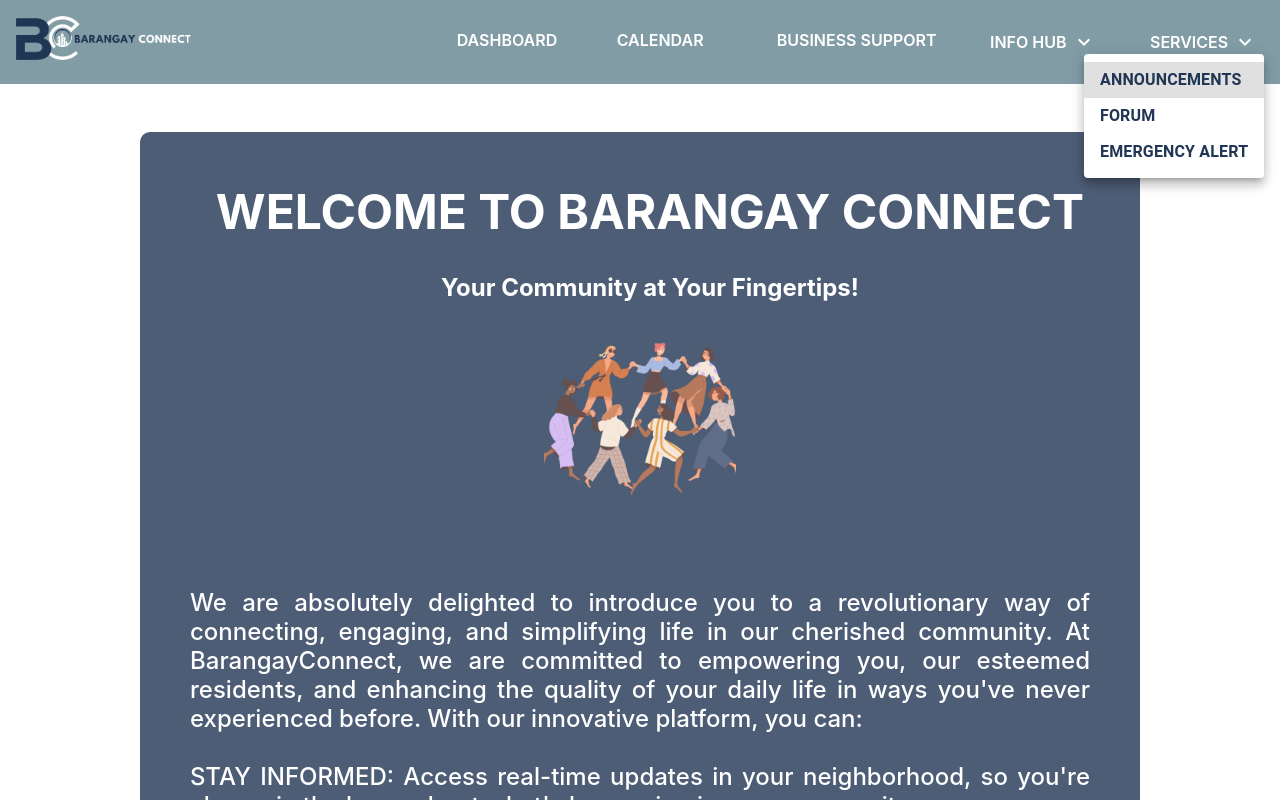
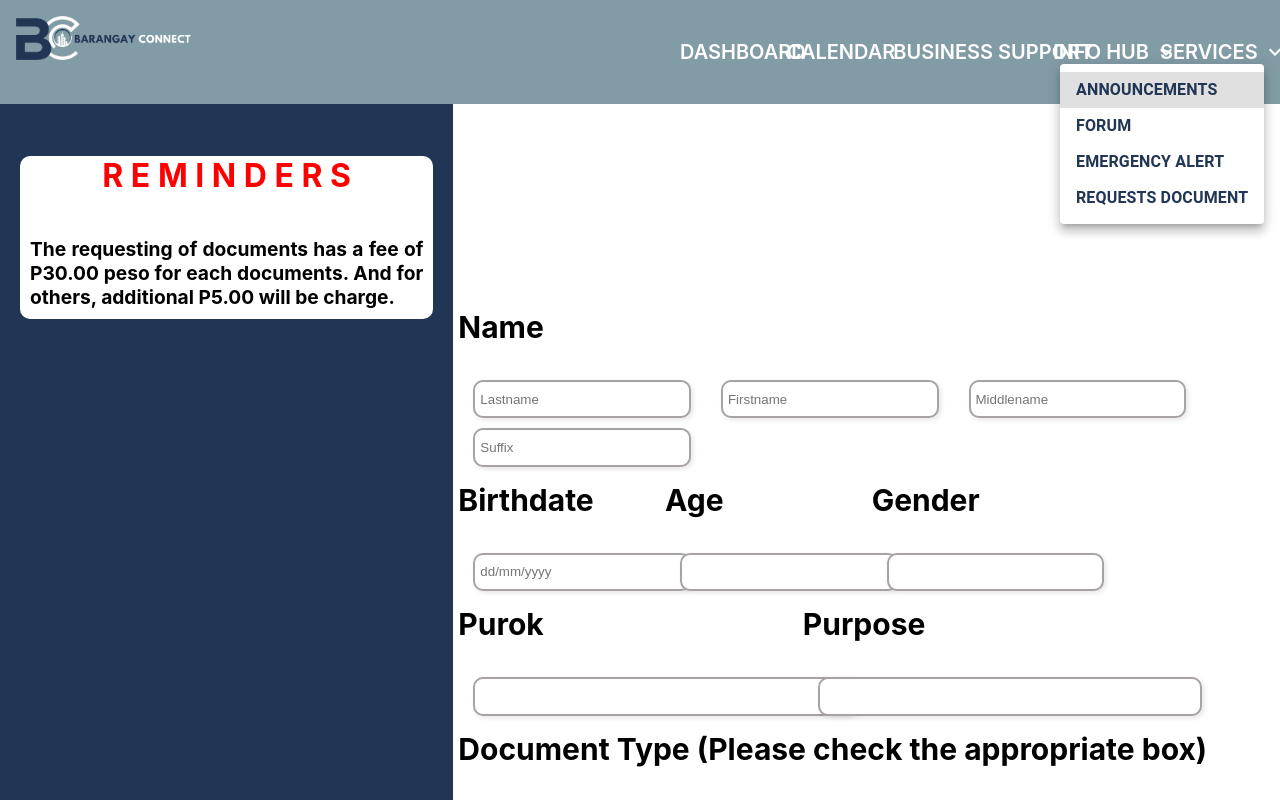
Before and after one commit to larapable/BarangayConnect_Project, a React (Create React App) app: page / in a window 1280 px wide. Both pictures are taken after a click on the link "SERVICES". Shown: the top 800 px of the page. Built offline with nearby package versions, Linux system fonts and the light colour scheme.

Commit message:
sample PR

```diff
--- a/src/Header.css
+++ b/src/Header.css
@@ -14,7 +14,7 @@
 
 .btn {
   text-align: right;
-  padding: 30px;
+  padding: 40px;
 
 }
 .noowrap{
@@ -26,7 +26,7 @@
   color: #fff;
   font-weight: 600;
   margin-right: 50px;
-  font-size: 16px;
+  font-size: 20px;
   display: flex;
   align-items: center;
   position: relative;
--- a/src/Header.js
+++ b/src/Header.js
@@ -29,30 +29,30 @@ export default function Header() {
       {/* Header */}
       <Grid container className="grid">
 
-        <Grid item sm={4}>
+        <Grid item sm={6}>
           <div className="conlogo">
             <img src={"headerlogo.png"} className="headlogo" alt="headerLogo" />
           </div>
         </Grid>
-        <Grid item sm={1.5} className="btn">
+        <Grid item sm={1} className="btn">
           <div className="noowrap">
             <Link to="home" className="header-link">DASHBOARD</Link>
           </div>
         </Grid>
 
-        <Grid item sm={1.5} className="btn">
+        <Grid item sm={1} className="btn">
           <div className="noowrap">
             <Link to="calendar" className="header-link">CALENDAR</Link>
           </div>
         </Grid>
 
-        <Grid item sm={2} className="btn">
+        <Grid item sm={1.5} className="btn">
           <div className="noowrap">
             <Link to="business" className="header-link">BUSINESS SUPPORT</Link>
           </div>
         </Grid>
 
-        <Grid item sm={1.5} className="btn">
+        <Grid item sm={1} className="btn">
           <div className="noowrap">
             <Link to="about"
               className="header-link"
@@ -136,7 +136,9 @@ export default function Header() {
                 >
                   FORUM
                 </Link>
-              </MenuItem><MenuItem onClick={handleMenuClose}>
+              </MenuItem>
+
+              <MenuItem onClick={handleMenuClose}>
                 <Link to="emergency"
                   style={{
                     color: "#213555",
@@ -147,6 +149,18 @@ export default function Header() {
                   EMERGENCY ALERT
                 </Link>
               </MenuItem>
+
+              <MenuItem onClick={handleMenuClose}>
+                <Link to="emergency"
+                  style={{
+                    color: "#213555",
+                    fontWeight: "bold",
+                    textDecoration:"none",
+                  }}
+                >
+                  REQUESTS DOCUMENT
+                </Link>
+              </MenuItem>
             </Menu>
           </div>
         </Grid>
--- a/src/Home.css
+++ b/src/Home.css
@@ -1,8 +1,3 @@
-.gridItem {
-  width: auto;
-  height: 85px;
-  background-color: #829CA6;
-}
 
 .gridItem2 {
   width: auto;
@@ -13,7 +8,7 @@
 }
 
 .container {
-  width: 1000px;
+  width: 80vw;
   height: auto;
   background-color:#213555;
   opacity:0.8;
--- a/src/Home.js
+++ b/src/Home.js
@@ -10,7 +10,7 @@ export default function Home() {
 
       <div>
       <Header />
-    </div>
+      </div>
         <div >
         <Grid container className='gridItem2'>
         <Grid className="container">
@@ -34,7 +34,9 @@ export default function Home() {
                              DISCOVER OPPORTUNITIES: Uncover exciting opportunities for local involvement.<br></br><br></br>
                              Your community, your app – BarangayConnect.
        </p>
-       <div></div>
+       <div>
+
+       </div>
 
        </Grid>
 
--- a/src/Requests.js
+++ b/src/Requests.js
@@ -33,6 +33,7 @@ function Requests() {
     <div className='request-grid2'>
     <div className='request-con'>
         <div className='request-rem'>
+          <p className='request-para2'>R E M I N D E R S</p>
             <p className='request-para'>The requesting of documents has a fee of P30.00
                peso for each documents. And for others, additional
                P5.00 will be charge.</p>
--- a/src/index.js
+++ b/src/index.js
@@ -15,9 +15,9 @@ root.render(
   <React.StrictMode>
     {/* <App /> */}
     {/* <Forum/> */}
-    <Home/>
+    {/* <Home/> */}
     {/* <Header/> */}
-    {/* <Requests/> */}
+    <Requests/>
 
   </React.StrictMode>
 );
```
